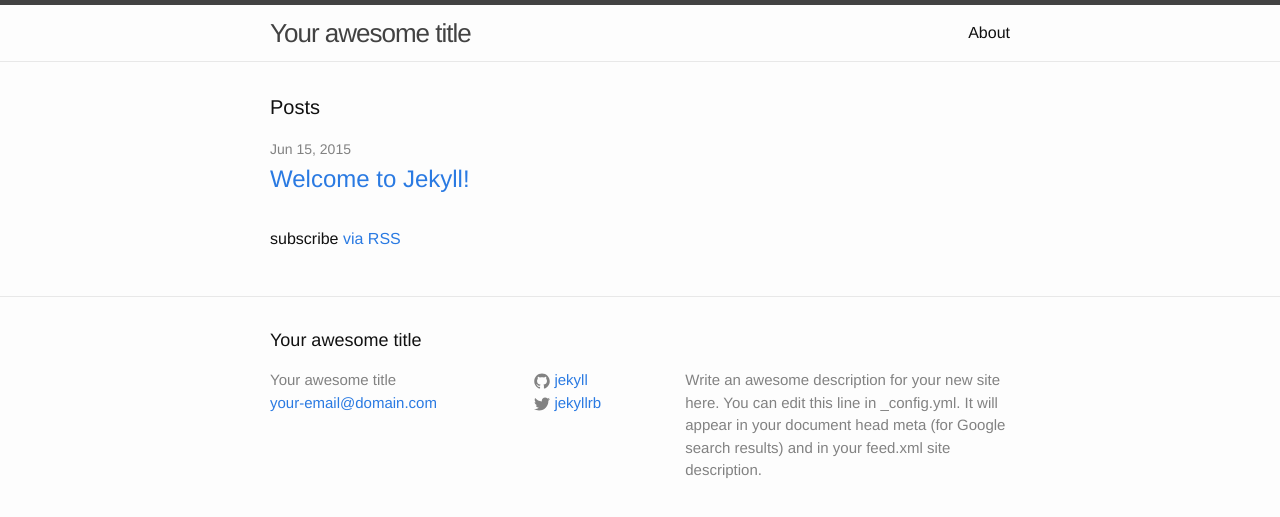
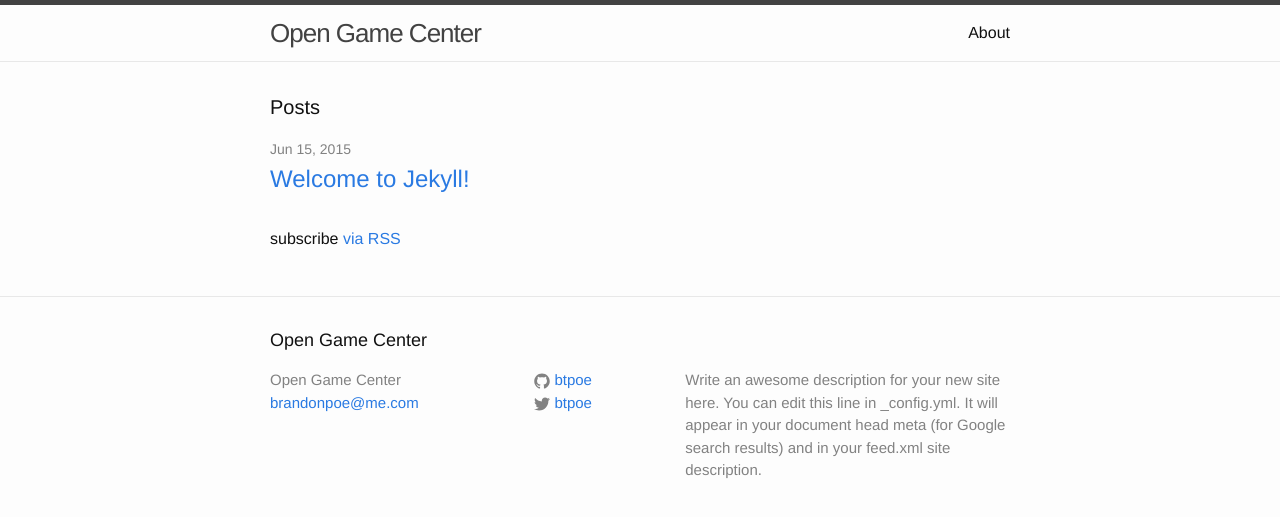
Before and after one commit to OpenArcade/openarcade.github.io, a Jekyll site: the page built from index.html, in a window 1280 px wide. Shown: the top 517 px of the page. Built offline with Jekyll 4.4.1, drawn with Linux system fonts in a browser that asks for light colours.

Commit message:
getting gh to work

```diff
--- a/_config.yml
+++ b/_config.yml
@@ -1,14 +1,14 @@
 # Site settings
-title: Your awesome title
-email: your-email@domain.com
+title: Open Game Center
+email: brandonpoe@me.com
 description: > # this means to ignore newlines until "baseurl:"
   Write an awesome description for your new site here. You can edit this
   line in _config.yml. It will appear in your document head meta (for
   Google search results) and in your feed.xml site description.
-baseurl: "" # the subpath of your site, e.g. /blog/
-url: "http://yourdomain.com" # the base hostname & protocol for your site
-twitter_username: jekyllrb
-github_username:  jekyll
+baseurl: "/" # the subpath of your site, e.g. /blog/
+url: "http://opengamecenter.github.io" # the base hostname & protocol for your site
+twitter_username: btpoe
+github_username:  btpoe
 
 # Build settings
 markdown: kramdown
--- a/_includes/head.html
+++ b/_includes/head.html
@@ -6,7 +6,7 @@
   <title>{% if page.title %}{{ page.title }}{% else %}{{ site.title }}{% endif %}</title>
   <meta name="description" content="{% if page.excerpt %}{{ page.excerpt | strip_html | strip_newlines | truncate: 160 }}{% else %}{{ site.description }}{% endif %}">
 
-  <link rel="stylesheet" href="{{ "/css/main.css" | prepend: site.baseurl }}">
+  <link rel="stylesheet" href="/css/main.css">
   <link rel="canonical" href="{{ page.url | replace:'index.html','' | prepend: site.baseurl | prepend: site.url }}">
   <link rel="alternate" type="application/rss+xml" title="{{ site.title }}" href="{{ "/feed.xml" | prepend: site.baseurl | prepend: site.url }}" />
 </head>
```
Also changed, not shown: project/test.html (added, +8 -0 lines).
